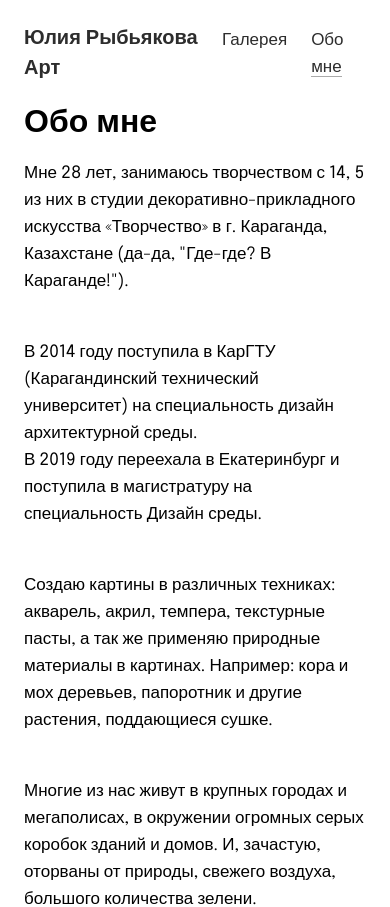
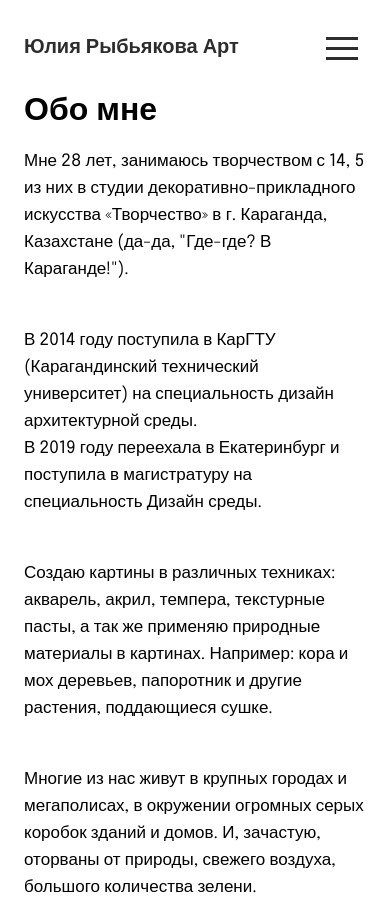
Before and after one commit to rybyakovigor/gallery-landing, a Next.js app: page /about in a window 390 px wide. Shown: the top 907 px of the page. Built offline with nearby package versions, Linux system fonts and the light colour scheme.

Commit message:
chore(layout header): add mobile view

```diff
--- a/package.json
+++ b/package.json
@@ -19,6 +19,7 @@
     "prepare": "husky install"
   },
   "dependencies": {
+    "hamburger-react": "2.5.0",
     "next": "14.1.0",
     "react": "18",
     "react-dom": "18",
--- a/src/ui/layouts/main/header/Header.tsx
+++ b/src/ui/layouts/main/header/Header.tsx
@@ -1,5 +1,7 @@
 // Core
 import { useRouter } from 'next/router';
+import { Spin as Hamburger } from 'hamburger-react';
+import { useEffect, useRef, useState } from 'react';
 
 // Components
 import Button from '@/ui/components/button/Button';
@@ -7,6 +9,9 @@ import Typography from '@/ui/components/typography/Typography';
 
 // Routes
 import { Routes } from '@/ui/types/routes';
+
+// Hooks
+import useClickOutside from '@/ui/hooks/useClickOutside';
 
 // Styles
 import styles from './styles.module.css';
@@ -24,16 +29,28 @@ const links = [
 
 const Header = (): React.ReactNode => {
   const router = useRouter();
+  const [isOpen, setOpen] = useState(false);
+
+  const menu = useRef(null);
+  const button = useRef(null);
+  useClickOutside(menu, () => setOpen(false), button);
 
   const isActive = (pathname: string): boolean => router.pathname === pathname;
 
+  useEffect(() => {
+    setOpen(false);
+  }, [router.pathname]);
+
   return (
-    <header className={`${styles.header} ${styles.padding}`}>
+    <header className={styles.header}>
       <Button as="internalLink" className={`${styles.logo} ${styles['link-color']}`} to={Routes.HOME}>
         Юлия Рыбьякова Арт
       </Button>
-      <nav>
-        <ul className={styles['nav-list']}>
+      <div ref={button} className={styles['nav-toggle']}>
+        <Hamburger toggled={isOpen} toggle={setOpen} color="var(--black)" />
+      </div>
+      <nav className={`${styles.nav} ${isOpen ? styles['nav-expanded'] : ''}`}>
+        <ul ref={menu} className={styles['nav-list']}>
           {links.map(({ name, href }) => (
             <li key={name}>
               <Button
--- a/src/ui/layouts/main/header/styles.module.css
+++ b/src/ui/layouts/main/header/styles.module.css
@@ -2,6 +2,8 @@
   display: flex;
   align-items: center;
   justify-content: space-between;
+  padding: 24px var(--horizontal-padding);
+  background-color: var(--white);
 }
 
 .logo {
@@ -10,6 +12,10 @@
   font-weight: 700;
   line-height: 30px;
   background: transparent;
+}
+
+.nav-toggle {
+  display: none;
 }
 
 .nav-list {
@@ -27,6 +33,32 @@
   color: var(--black);
 }
 
-.padding {
-  padding: 24px var(--horizontal-padding);
+@media screen and (width < 575px) {
+  .nav-toggle {
+    z-index: 5;
+    display: block;
+    cursor: pointer;
+  }
+
+  .nav {
+    position: absolute;
+    top: -100%;
+    left: 0;
+    z-index: 4;
+    width: 100%;
+    background-color: var(--white);
+    transition: top 400ms cubic-bezier(0.23, 1, 0.32, 1);
+  }
+
+  .nav-expanded {
+    top: 0;
+  }
+
+  .nav-list {
+    flex-direction: column;
+    gap: 10px;
+    align-items: center;
+    width: 100%;
+    padding: 24px;
+  }
 }
```
Also changed, not shown: 1 other file (tests, documents, lock files or other folders).
